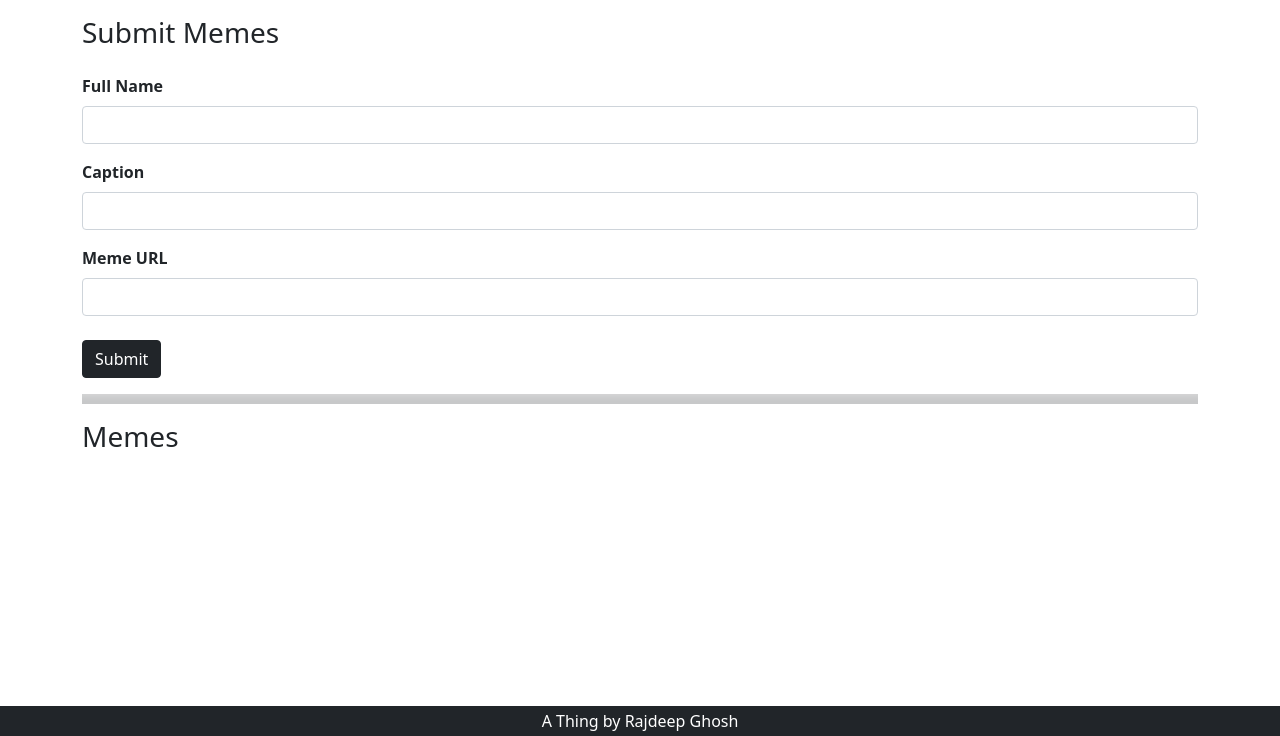
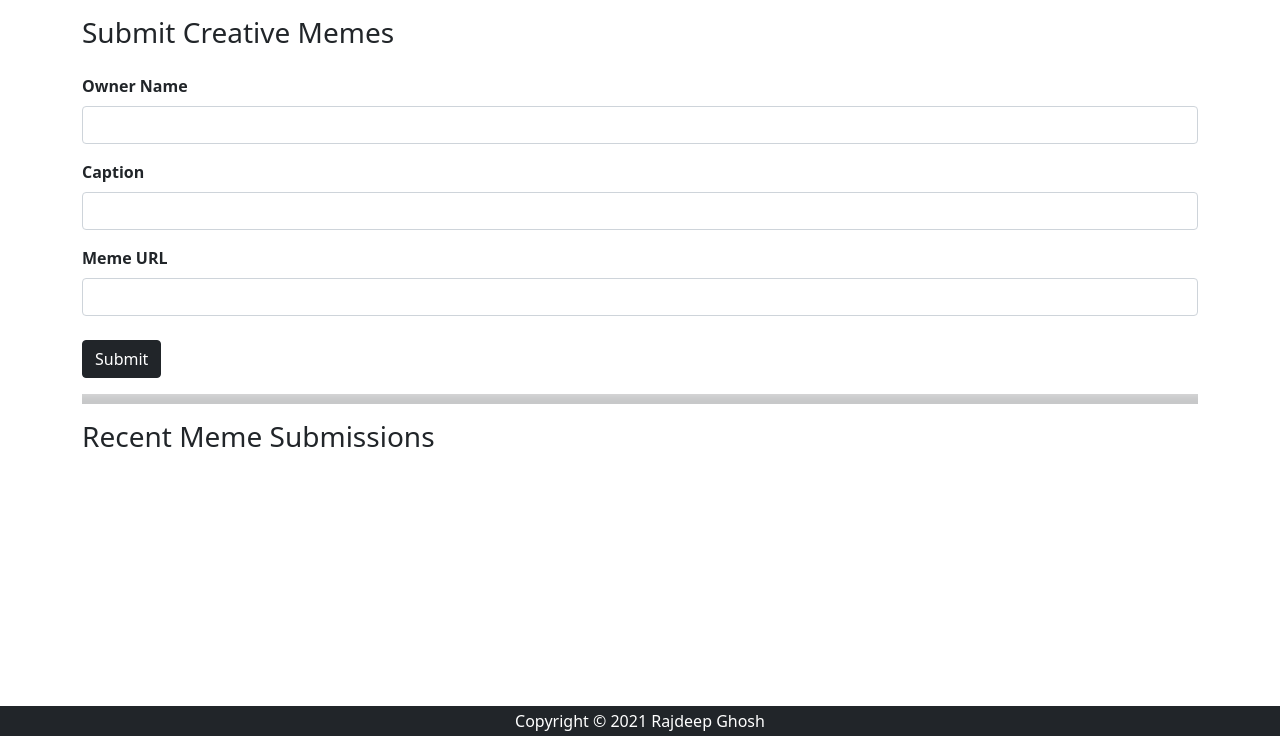
Before and after one commit to rajdeep-ghosh/xmeme, a Node server app: page / in a window 1280 px wide. Shown: the part 64-800 px from the top of the page. Run offline with Node 20, Linux system fonts and the light colour scheme; data that the repository does not hold is empty; some libraries are stand-ins or nearby versions.

Commit message:
Refactor

```diff
--- a/app.js
+++ b/app.js
@@ -4,6 +4,8 @@ import ejs from 'ejs';
 import mongoose from 'mongoose';
 
 const app = express();
+
+const port = process.env.PORT || 3000;
 
 app.set('view engine', 'ejs');
 app.use(bodyParser.urlencoded({extended: true}));
@@ -62,4 +64,4 @@ app.post('/', (req, res) => {
     });
 });
 
-app.listen(8081, () => {console.log("Server started");});
+app.listen(port, () => {console.log("Server started");});
--- a/views/form.ejs
+++ b/views/form.ejs
@@ -1,10 +1,10 @@
 <div class="mt-3">
-    <h3>Submit Memes</h3>
+    <h3>Submit Creative Memes</h3>
 </div>
 <div class="mt-4">
     <form action="/" method="POST">
         <div class="mb-3">
-            <label class="form-label">Full Name</label>
+            <label class="form-label">Owner Name</label>
             <input type="text" class="form-control" name="authorName" required>
         </div>
         <div class="mb-3">
--- a/views/meme.ejs
+++ b/views/meme.ejs
@@ -1,4 +1,4 @@
-<h3>Memes</h3>
+<h3>Recent Meme Submissions</h3>
 <div class="mt-3 mb-3">
     <% for(var i=memes.length - 1; i>=0; i--) { %>
         <div class="card mx-3 my-4" style="width: 18rem; float: left;">
--- a/views/partials/footer.ejs
+++ b/views/partials/footer.ejs
@@ -7,7 +7,7 @@
 
 <div class="footer-padding">
     <footer>
-        <p>A Thing by Rajdeep Ghosh</p>
+        <p>Copyright &copy; 2021 Rajdeep Ghosh</p>
     </footer>
 </div>
 </html>
```
